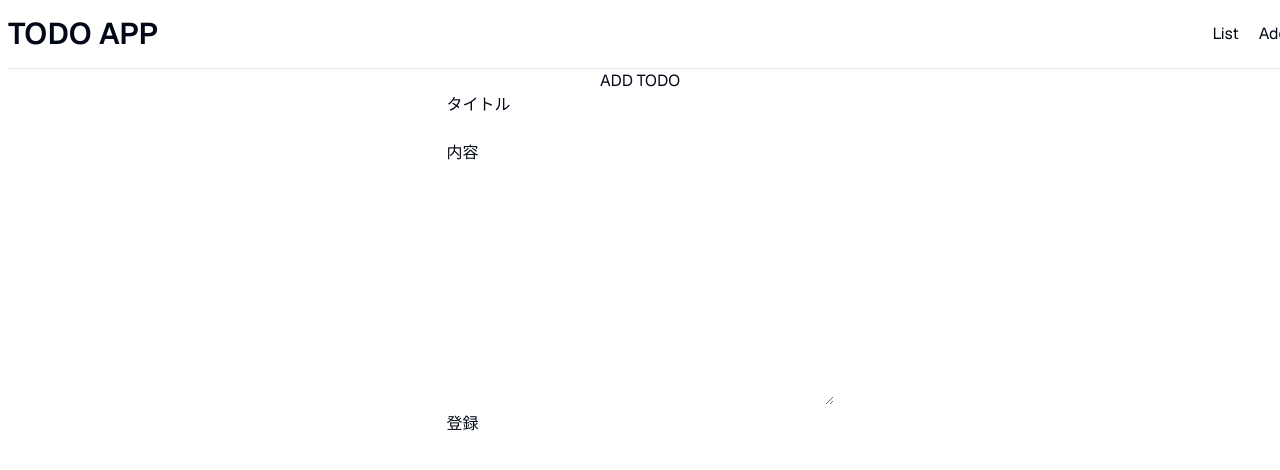
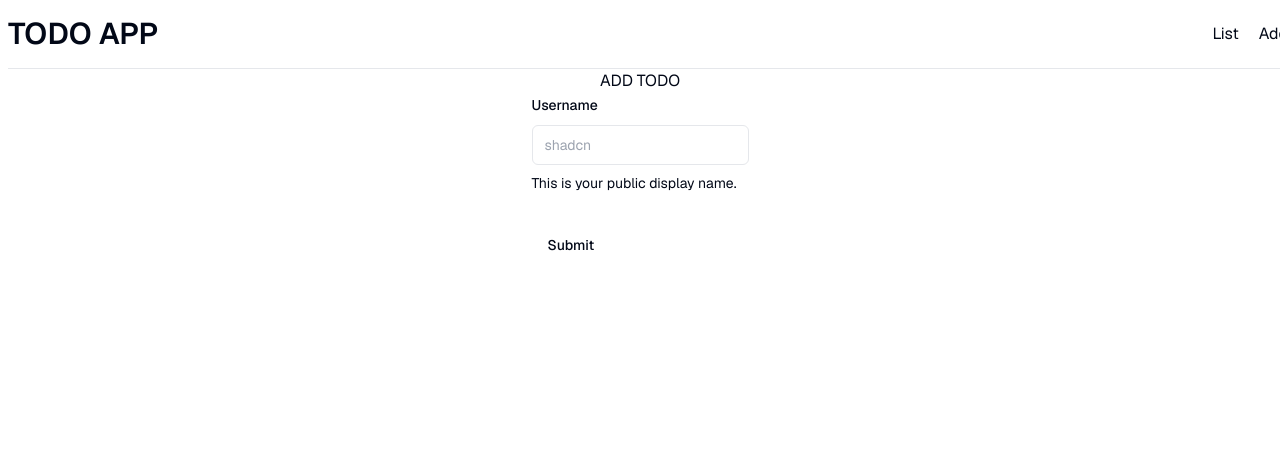
Before and after one commit to hukuryo/supabase-todo-app, a Next.js app: page /add in a window 1280 px wide. Shown: the top 470 px of the page. Built offline with nearby package versions, Linux system fonts and the light colour scheme; no server answers; the database is empty.

Commit message:
フォームのコンポーネントを作成

```diff
--- a/app/add/page.tsx
+++ b/app/add/page.tsx
@@ -1,69 +1,68 @@
+"use client"
+
+import { z } from "zod"
+import { zodResolver } from "@hookform/resolvers/zod"
+import { useForm } from "react-hook-form"
+
+import { Button } from "@/components/ui/button"
+import {
+  Form,
+  FormControl,
+  FormDescription,
+  FormField,
+  FormItem,
+  FormLabel,
+  FormMessage,
+} from "@/components/ui/form"
+import { Input } from "@/components/ui/input"
+
+const formSchema = z.object({
+  username: z.string().min(2).max(50),
+})
+
 import { Header } from "@/components/Header"
-import Head from "next/head";
-import { createClient } from '@/utils/supabase/server';
-import styles from "../styles/Home.module.css";
-import { useRouter } from 'next/router';
-import React, { useState,useEffect } from 'react';
 
 
 export default function page(){
-    const [newTitle, setNewTitle] = useState("");
-    const [newContent, setNewContent] = useState("");
-    const [posts, setPosts] = useState([]);
-    const supabase = createClient();
+     // 1. Define your form.
+    const form = useForm<z.infer<typeof formSchema>>({
+        resolver: zodResolver(formSchema),
+        defaultValues: {
+        username: "",
+        },
+    })
 
-    useEffect(() => {
-      (async () => await indexPost())();
-    }, []);
-
-    const indexPost = async () => {
-        try {
-          const { data, error } = await supabase.from("posts").select("*");
-          if (error) throw error;
-          setPosts(data);
-        } catch (error) {
-          alert(error.message);
-          setPosts([]);
-        }
-      };
-
-    const addPost = async (e: React.FormEvent<HTMLFormElement>) => {
-      e.preventDefault();
-      try {
-        const { error } = await supabase.from("todos").insert([
-          {
-            title: newTitle,
-            content: newContent,
-          },
-        ]);
-        if (error) throw error;
-        await indexPost();
-        setNewTitle("");
-        setNewContent("");
-      } catch (error) {
-        alert("データの新規登録ができません");
-      }
-    };
+    // 2. Define a submit handler.
+    function onSubmit(values: z.infer<typeof formSchema>) {
+        // Do something with the form values.
+        // ✅ This will be type-safe and validated.
+        console.log(values)
+    }
     return(
         <>
             <Header />
             <h1>ADD TODO</h1>
-            <form onSubmit={addPost}>
-             <div>
-                <label>タイトル</label><br/>
-                <input
-                  type="text"
-                  value={newTitle}
-                  onChange={(e) => setNewTitle(e.target.value)} />
-              </div>
-              <div>
-                <label>内容</label><br/>
-                <textarea value={newContent} rows={10} cols={40}  onChange={(e) => setNewContent(e.target.value)}/>
-              </div>
-              <div>
-                <button type="submit">登録</button>
-              </div>
-          </form>
+            <Form {...form}>
+            <form onSubmit={form.handleSubmit(onSubmit)} className="space-y-8">
+                <FormField
+                control={form.control}
+                name="username"
+                render={({ field }) => (
+                    <FormItem>
+                    <FormLabel>Username</FormLabel>
+                    <FormControl>
+                        <Input placeholder="shadcn" {...field} />
+                    </FormControl>
+                    <FormDescription>
+                        This is your public display name.
+                    </FormDescription>
+                    <FormMessage />
+                    </FormItem>
+                )}
+                />
+                <Button type="submit">Submit</Button>
+            </form>
+            </Form>
         </>
     )
 }
--- /dev/null
+++ b/components/ui/form.tsx
@@ -0,0 +1,176 @@
+import * as React from "react"
+import * as LabelPrimitive from "@radix-ui/react-label"
+import { Slot } from "@radix-ui/react-slot"
+import {
+  Controller,
+  ControllerProps,
+  FieldPath,
+  FieldValues,
+  FormProvider,
+  useFormContext,
+} from "react-hook-form"
+
+import { cn } from "@/lib/utils"
+import { Label } from "@/components/ui/label"
+
+const Form = FormProvider
+
+type FormFieldContextValue<
+  TFieldValues extends FieldValues = FieldValues,
+  TName extends FieldPath<TFieldValues> = FieldPath<TFieldValues>
+> = {
+  name: TName
+}
+
+const FormFieldContext = React.createContext<FormFieldContextValue>(
+  {} as FormFieldContextValue
+)
+
+const FormField = <
+  TFieldValues extends FieldValues = FieldValues,
+  TName extends FieldPath<TFieldValues> = FieldPath<TFieldValues>
+>({
+  ...props
+}: ControllerProps<TFieldValues, TName>) => {
+  return (
+    <FormFieldContext.Provider value={{ name: props.name }}>
+      <Controller {...props} />
+    </FormFieldContext.Provider>
+  )
+}
+
+const useFormField = () => {
+  const fieldContext = React.useContext(FormFieldContext)
+  const itemContext = React.useContext(FormItemContext)
+  const { getFieldState, formState } = useFormContext()
+
+  const fieldState = getFieldState(fieldContext.name, formState)
+
+  if (!fieldContext) {
+    throw new Error("useFormField should be used within <FormField>")
+  }
+
+  const { id } = itemContext
+
+  return {
+    id,
+    name: fieldContext.name,
+    formItemId: `${id}-form-item`,
+    formDescriptionId: `${id}-form-item-description`,
+    formMessageId: `${id}-form-item-message`,
+    ...fieldState,
+  }
+}
+
+type FormItemContextValue = {
+  id: string
+}
+
+const FormItemContext = React.createContext<FormItemContextValue>(
+  {} as FormItemContextValue
+)
+
+const FormItem = React.forwardRef<
+  HTMLDivElement,
+  React.HTMLAttributes<HTMLDivElement>
+>(({ className, ...props }, ref) => {
+  const id = React.useId()
+
+  return (
+    <FormItemContext.Provider value={{ id }}>
+      <div ref={ref} className={cn("space-y-2", className)} {...props} />
+    </FormItemContext.Provider>
+  )
+})
+FormItem.displayName = "FormItem"
+
+const FormLabel = React.forwardRef<
+  React.ElementRef<typeof LabelPrimitive.Root>,
+  React.ComponentPropsWithoutRef<typeof LabelPrimitive.Root>
+>(({ className, ...props }, ref) => {
+  const { error, formItemId } = useFormField()
+
+  return (
+    <Label
+      ref={ref}
+      className={cn(error && "text-destructive", className)}
+      htmlFor={formItemId}
+      {...props}
+    />
+  )
+})
+FormLabel.displayName = "FormLabel"
+
+const FormControl = React.forwardRef<
+  React.ElementRef<typeof Slot>,
+  React.ComponentPropsWithoutRef<typeof Slot>
+>(({ ...props }, ref) => {
+  const { error, formItemId, formDescriptionId, formMessageId } = useFormField()
+
+  return (
+    <Slot
+      ref={ref}
+      id={formItemId}
+      aria-describedby={
+        !error
+          ? `${formDescriptionId}`
+          : `${formDescriptionId} ${formMessageId}`
+      }
+      aria-invalid={!!error}
+      {...props}
+    />
+  )
+})
+FormControl.displayName = "FormControl"
+
+const FormDescription = React.forwardRef<
+  HTMLParagraphElement,
+  React.HTMLAttributes<HTMLParagraphElement>
+>(({ className, ...props }, ref) => {
+  const { formDescriptionId } = useFormField()
+
+  return (
+    <p
+      ref={ref}
+      id={formDescriptionId}
+      className={cn("text-sm text-muted-foreground", className)}
+      {...props}
+    />
+  )
+})
+FormDescription.displayName = "FormDescription"
+
+const FormMessage = React.forwardRef<
+  HTMLParagraphElement,
+  React.HTMLAttributes<HTMLParagraphElement>
+>(({ className, children, ...props }, ref) => {
+  const { error, formMessageId } = useFormField()
+  const body = error ? String(error?.message) : children
+
+  if (!body) {
+    return null
+  }
+
+  return (
+    <p
+      ref={ref}
+      id={formMessageId}
+      className={cn("text-sm font-medium text-destructive", className)}
+      {...props}
+    >
+      {body}
+    </p>
+  )
+})
+FormMessage.displayName = "FormMessage"
+
+export {
+  useFormField,
+  Form,
+  FormItem,
+  FormLabel,
+  FormControl,
+  FormDescription,
+  FormMessage,
+  FormField,
+}
--- /dev/null
+++ b/components/ui/input.tsx
@@ -0,0 +1,25 @@
+import * as React from "react"
+
+import { cn } from "@/lib/utils"
+
+export interface InputProps
+  extends React.InputHTMLAttributes<HTMLInputElement> {}
+
+const Input = React.forwardRef<HTMLInputElement, InputProps>(
+  ({ className, type, ...props }, ref) => {
+    return (
+      <input
+        type={type}
+        className={cn(
+          "flex h-10 w-full rounded-md border border-input bg-background px-3 py-2 text-sm ring-offset-background file:border-0 file:bg-transparent file:text-sm file:font-medium placeholder:text-muted-foreground focus-visible:outline-none focus-visible:ring-2 focus-visible:ring-ring focus-visible:ring-offset-2 disabled:cursor-not-allowed disabled:opacity-50",
+          className
+        )}
+        ref={ref}
+        {...props}
+      />
+    )
+  }
+)
+Input.displayName = "Input"
+
+export { Input }
--- /dev/null
+++ b/components/ui/label.tsx
@@ -0,0 +1,26 @@
+"use client"
+
+import * as React from "react"
+import * as LabelPrimitive from "@radix-ui/react-label"
+import { cva, type VariantProps } from "class-variance-authority"
+
+import { cn } from "@/lib/utils"
+
+const labelVariants = cva(
+  "text-sm font-medium leading-none peer-disabled:cursor-not-allowed peer-disabled:opacity-70"
+)
+
+const Label = React.forwardRef<
+  React.ElementRef<typeof LabelPrimitive.Root>,
+  React.ComponentPropsWithoutRef<typeof LabelPrimitive.Root> &
+    VariantProps<typeof labelVariants>
+>(({ className, ...props }, ref) => (
+  <LabelPrimitive.Root
+    ref={ref}
+    className={cn(labelVariants(), className)}
+    {...props}
+  />
+))
+Label.displayName = LabelPrimitive.Root.displayName
+
+export { Label }
--- a/package.json
+++ b/package.json
@@ -6,6 +6,8 @@
     "start": "next start"
   },
   "dependencies": {
+    "@hookform/resolvers": "^3.3.4",
+    "@radix-ui/react-label": "^2.0.2",
     "@radix-ui/react-slot": "^1.0.2",
     "@supabase/ssr": "latest",
     "@supabase/supabase-js": "latest",
@@ -19,10 +21,12 @@
     "postcss": "8.4.33",
     "react": "18.2.0",
     "react-dom": "18.2.0",
+    "react-hook-form": "^7.50.1",
     "tailwind-merge": "^2.2.1",
     "tailwindcss": "3.4.1",
     "tailwindcss-animate": "^1.0.7",
-    "typescript": "5.3.3"
+    "typescript": "5.3.3",
+    "zod": "^3.22.4"
   },
   "devDependencies": {
     "@types/node": "20.11.5",
```
Also changed, not shown: 1 other file (tests, documents, lock files or other folders).
